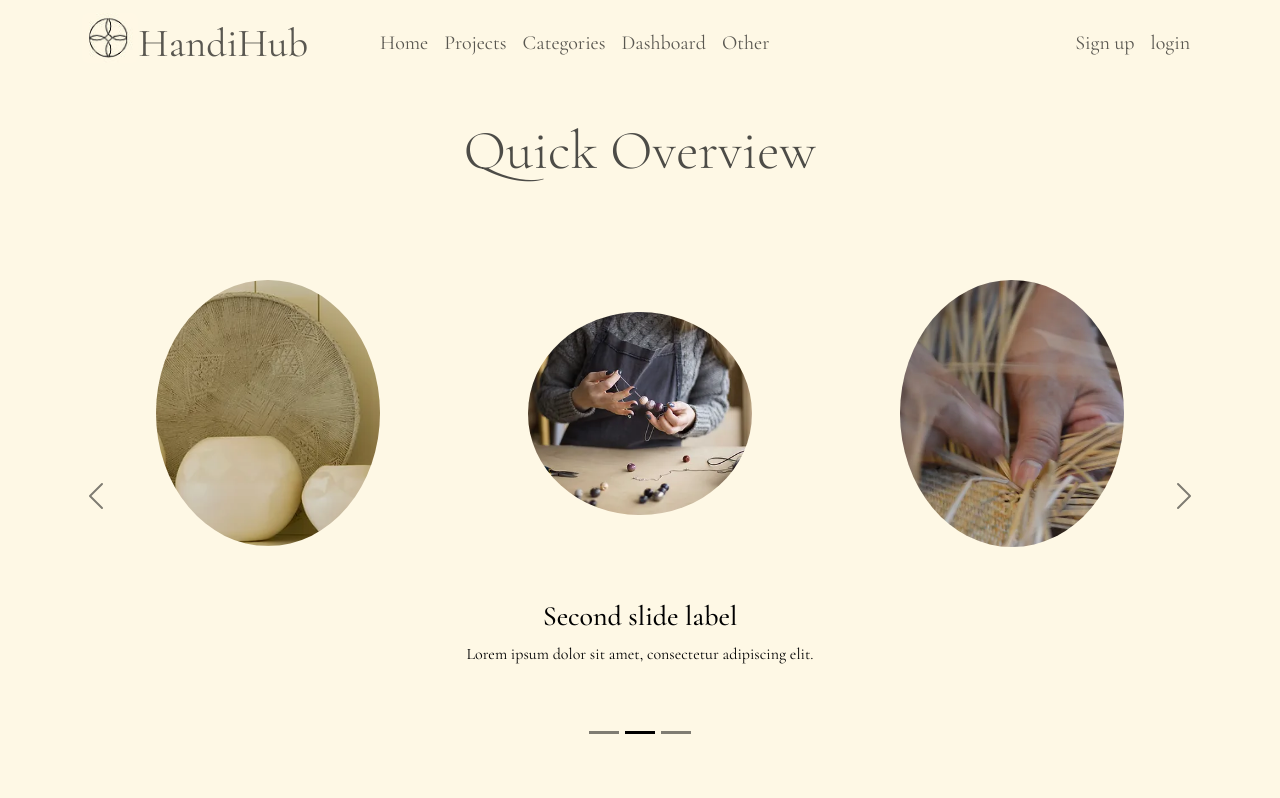
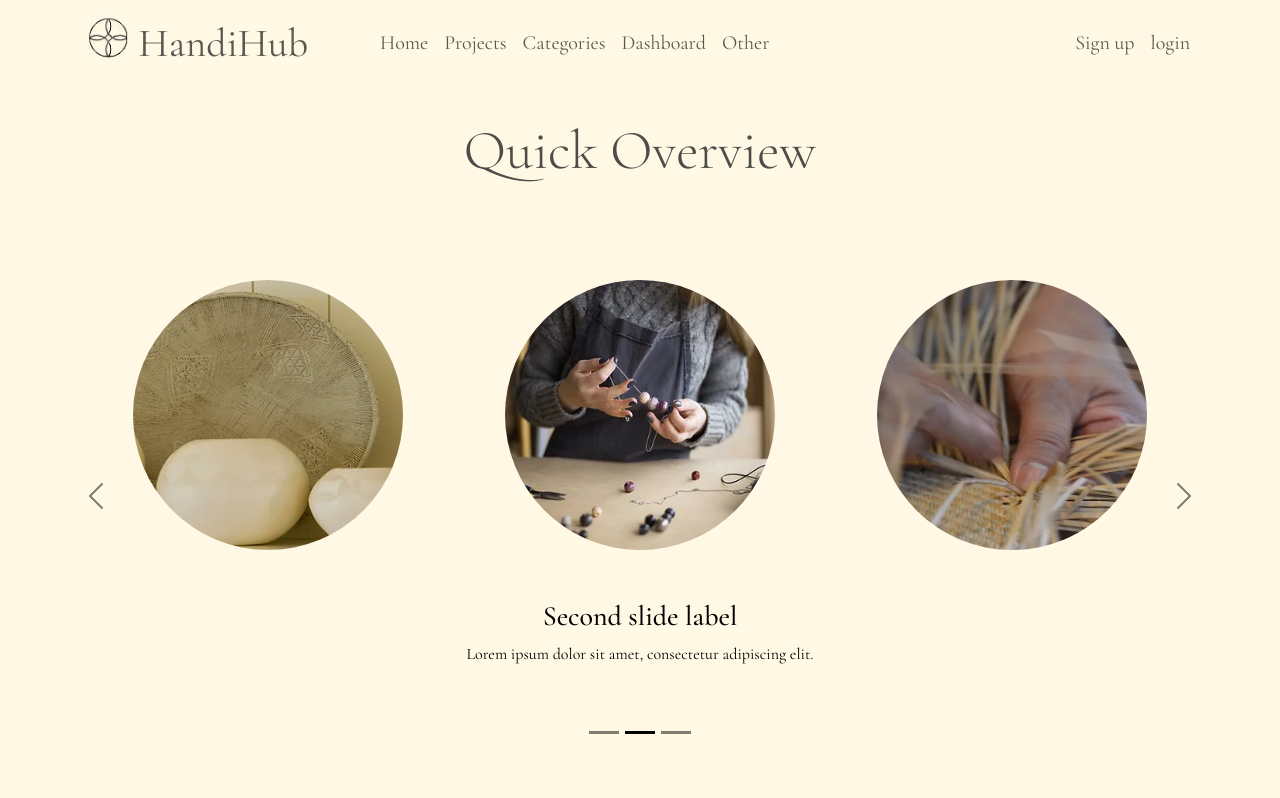
Before and after one commit to marwababelly/handihup, a React (Create React App) app: page / in a window 1280 px wide. Shown: the top 798 px of the page. Built offline with nearby package versions, Linux system fonts and the light colour scheme.

Commit message:
Add "AddProject_ProductPage" and some of editing style for pages

```diff
--- a/src/Pages/CategoriesPage/CategoriesPage.js
+++ b/src/Pages/CategoriesPage/CategoriesPage.js
@@ -1,17 +1,24 @@
 import React, { useState } from "react";
 import style from "./Categories.module.css";
 import "bootstrap/dist/css/bootstrap.min.css";
-import art from '../../assets/fontArt.jpeg';
+import art from "../../assets/fontArt.jpeg";
 import skinCare from "../../assets/skincareness.jpg";
 import choco from "../../assets/choco.jpg";
-import pottery from '../../assets/PotteryWheel.jpg'
+import pottery from "../../assets/PotteryWheel.jpg";
 import accessories from "../../assets/beadRings.jpg";
 import backgroundImage from "../../assets/background.jpg";
-import { Button, Form, Card,Col, Row, Image, Container } from "react-bootstrap";
+import {
+  Button,
+  Form,
+  Card,
+  Col,
+  Row,
+  Image,
+  Container,
+} from "react-bootstrap";
 import { Link } from "react-router-dom";
 import { useLocation } from "react-router-dom";
 const CategoriesPage = () => {
-
   const items = [
     {
       id: "1",
@@ -28,7 +35,8 @@ const CategoriesPage = () => {
     {
       id: "3",
       title: "Accessories",
-      description:'Let\'s dive into aesthetic collections of handmade accessories!',
+      description:
+        "Let's dive into aesthetic collections of handmade accessories!",
       imageUrl: accessories,
     },
     {
@@ -39,10 +47,8 @@ const CategoriesPage = () => {
     },
   ];
 
-
   const [filteredItems, setFilteredItems] = useState([]);
   const [searchTerm, setSearchTerm] = useState("");
-
 
   const handleSearchChange = (event) => {
     setSearchTerm(event.target.value);
@@ -65,7 +71,7 @@ const CategoriesPage = () => {
         className={style.container1}
       >
         <div className={style.content}>
-          <h2 style={{color: '#88857c'}}>Categories</h2>
+          <h2 style={{ color: "#88857c" }}>Categories</h2>
           <form onSubmit={handleSearchSubmit}>
             <input
               type="text"
@@ -108,32 +114,47 @@ const CategoriesPage = () => {
             <h2>Art</h2>
             <h5>Let's dive into some interesting art projects!</h5>
           </div>
-              <img src= {art} className={style.image}></img>
-              <button className={style.btn}><Link to="/Projects">Read More</Link></button>
+          <img src={art} className={style.image}></img>
+          <button className={style.btn}>
+            <Link to="/Projects">Read More</Link>
+          </button>
         </div>
-            <div className={style.element}><div className={style.text}>
+        <div className={style.element}>
+          <div className={style.text}>
             <h2>Skin Care Products</h2>
             <h5>Looking for a clear skin , let's dive in !</h5>
           </div>
-              <img src= {skinCare} className={style.image}></img>
-              <button className={style.btn}><Link to="/Projects">Read More</Link></button>
+          <img src={skinCare} className={style.image}></img>
+          <button className={style.btn}>
+            <Link to="/Projects">Read More</Link>
+          </button>
         </div>
-            <div className={style.element}><div className={style.text}>
+        <div className={style.element}>
+          <div className={style.text}>
             <h2>Accessories</h2>
-              <h5>Let's dive into aesthetic collections <br/> of handmade accessories!</h5>
+            <h5>
+              Let's dive into aesthetic collections <br /> of handmade
+              accessories!
+            </h5>
           </div>
-              <img src= {accessories} className={style.image}></img>
-              <button className={style.btn}><Link to="/Projects">Read More</Link></button>
+          <img src={accessories} className={style.image}></img>
+          <button className={style.btn}>
+            <Link to="/Projects">Read More</Link>
+          </button>
         </div>
-            <div className={style.element}><div className={style.text}>
+        <div className={style.element}>
+          <div className={style.text}>
             <h2>Pottery</h2>
-              <h5>If you're interested in pottery , <br/> this is your right place!</h5>
+            <h5>
+              If you're interested in pottery , <br /> this is your right place!
+            </h5>
           </div>
-              <img src= {pottery} className={style.image}></img>
-              <button className={style.btn}><Link to="/Projects">Read More</Link></button>
+          <img src={pottery} className={style.image}></img>
+          <button className={style.btn}>
+            <Link to="/Projects">Read More</Link>
+          </button>
         </div>
       </div>
-
     </div>
   );
 };
--- a/src/Pages/Projects/ProjectsPage.js
+++ b/src/Pages/Projects/ProjectsPage.js
@@ -1,5 +1,5 @@
 import { React } from "react";
-import style from "./Projects.module.css";
+import style from "./ProjectsPage.module.css";
 import fontArt from "../../assets/fontArt4.jpg";
 import skinCare from "../../assets/skinCare.jpg";
 import pottery from "../../assets/pottery3.jpg";
--- a/src/Pages/Projects/Projects.module.css
+++ b/src/Pages/Projects/ProjectsPage.module.css
@@ -10,7 +10,7 @@
 .h2Hr {
   display: block;
   height: 2px;
-  width: 1463px;
+  width: 1400px;
   position: absolute;
   background: #000000;
   translate: 0 125px;
@@ -76,7 +76,7 @@ h2 {
   margin-top: 20px;
 }
 .button {
-  background-color:#88857c;
+  background-color: #88857c;
   font-size: 12px;
   padding: 10px 30px;
   line-height: 1.2;
@@ -88,12 +88,13 @@ h2 {
 .button a {
   color: white;
 }
-.button :hover , a {
+.button :hover,
+a {
   color: #88857c;
 }
 .button:hover {
   background-color: #fef8e5;
-  color:#88857c;
+  color: #88857c;
   border: 2px solid #fef8e5;
   border-color: #4d4c47;
 }
--- a/src/component/Overview/Overview.module.css
+++ b/src/component/Overview/Overview.module.css
@@ -44,7 +44,9 @@
 
 .imageOverview {
   color: #121212;
-  width: 20%;
-  height: 20%;
+  /* width: 20%;
+  height: 20%; */
+  width: 270px;
+  height: 270px;
   border-radius: 50%;
 }
```
Also changed, not shown: src/Pages/AddProject_Product/AddProductPage/AddProductPage.js (added, +7 -0 lines), src/Pages/AddProject_Product/AddProjectPage/AddProjectPage.js (added, +7 -0 lines), src/Pages/AddProject_Product/AddProductPage/AddProductPage.module.css (added), src/Pages/AddProject_Product/AddProjectPage/AddProjectPage.module.css (added). Lines whose indentation alone changed are shown as unchanged.
